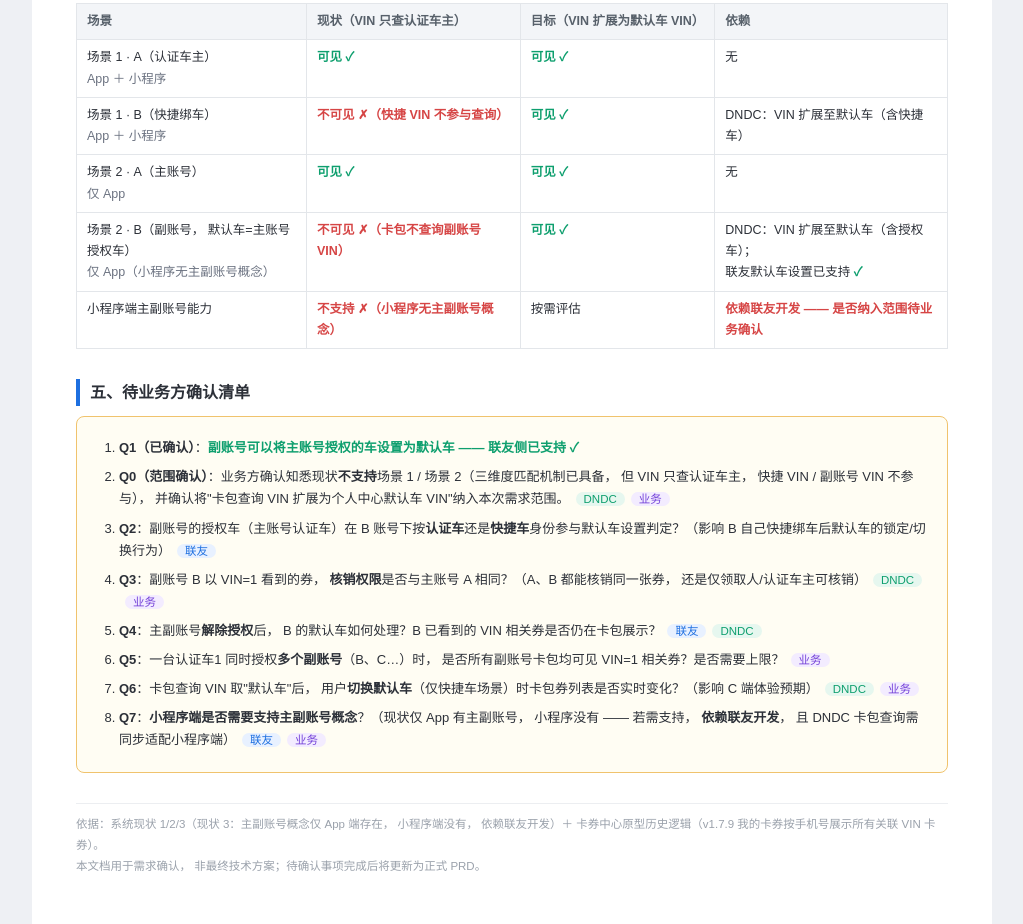
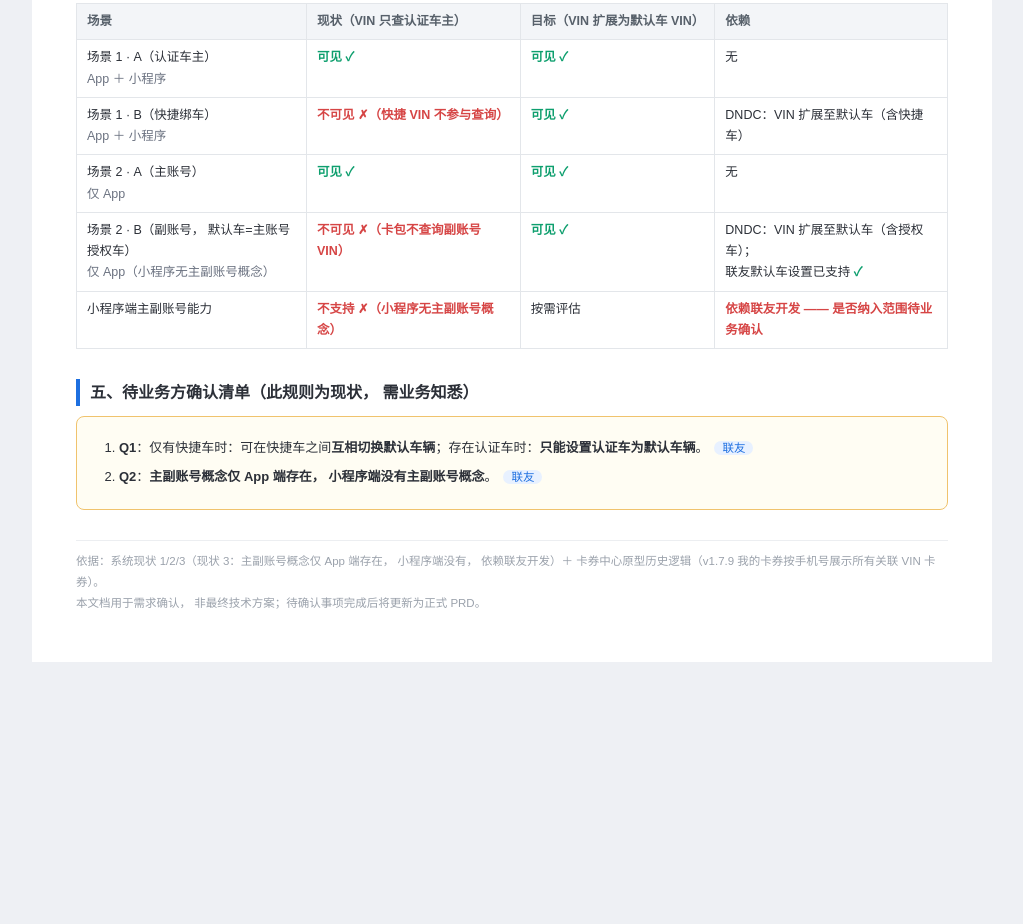
Before and after one commit to Lamb-R/DFN-coupon-docs, a plain HTML site: page coupon-visibility-flow.html in a window 1280 px wide. Shown: the part 1877-2801 px from the top of the page, without its empty margins (128-1151 px from the left). After the commit the page ends 2539 px from the top, so only its background shows below. Drawn offline with Linux system fonts and the light colour scheme.

Commit message:
Reduce confirmation list to 2 current-state rules

```diff
--- a/coupon-visibility-flow.html
+++ b/coupon-visibility-flow.html
@@ -215,17 +215,11 @@
 </table>
 
 <!-- ================= 待确认清单 ================= -->
-<h2>五、待业务方确认清单</h2>
+<h2>五、待业务方确认清单（此规则为现状， 需业务知悉）</h2>
 <div class="todo">
   <ol>
-    <li><b>Q1（已确认）</b>：<span class="done">副账号可以将主账号授权的车设置为默认车 —— 联友侧已支持 ✓</span></li>
-    <li><b>Q0（范围确认）</b>：业务方确认知悉现状<b>不支持</b>场景 1 / 场景 2（三维度匹配机制已具备， 但 VIN 只查认证车主， 快捷 VIN / 副账号 VIN 不参与）， 并确认将"卡包查询 VIN 扩展为个人中心默认车 VIN"纳入本次需求范围。<span class="owner dn">DNDC</span><span class="owner biz">业务</span></li>
-    <li><b>Q2</b>：副账号的授权车（主账号认证车）在 B 账号下按<b>认证车</b>还是<b>快捷车</b>身份参与默认车设置判定？（影响 B 自己快捷绑车后默认车的锁定/切换行为）<span class="owner ly">联友</span></li>
-    <li><b>Q3</b>：副账号 B 以 VIN=1 看到的券， <b>核销权限</b>是否与主账号 A 相同？（A、B 都能核销同一张券， 还是仅领取人/认证车主可核销）<span class="owner dn">DNDC</span><span class="owner biz">业务</span></li>
-    <li><b>Q4</b>：主副账号<b>解除授权</b>后， B 的默认车如何处理？B 已看到的 VIN 相关券是否仍在卡包展示？<span class="owner ly">联友</span><span class="owner dn">DNDC</span></li>
-    <li><b>Q5</b>：一台认证车1 同时授权<b>多个副账号</b>（B、C…）时， 是否所有副账号卡包均可见 VIN=1 相关券？是否需要上限？<span class="owner biz">业务</span></li>
-    <li><b>Q6</b>：卡包查询 VIN 取"默认车"后， 用户<b>切换默认车</b>（仅快捷车场景）时卡包券列表是否实时变化？（影响 C 端体验预期）<span class="owner dn">DNDC</span><span class="owner biz">业务</span></li>
-    <li><b>Q7</b>：<b>小程序端是否需要支持主副账号概念</b>？（现状仅 App 有主副账号， 小程序没有 —— 若需支持， <b>依赖联友开发</b>， 且 DNDC 卡包查询需同步适配小程序端）<span class="owner ly">联友</span><span class="owner biz">业务</span></li>
+    <li><b>Q1</b>：仅有快捷车时：可在快捷车之间<b>互相切换默认车辆</b>；存在认证车时：<b>只能设置认证车为默认车辆</b>。<span class="owner ly">联友</span></li>
+    <li><b>Q2</b>：<b>主副账号概念仅 App 端存在， 小程序端没有主副账号概念</b>。<span class="owner ly">联友</span></li>
   </ol>
 </div>
 
```
